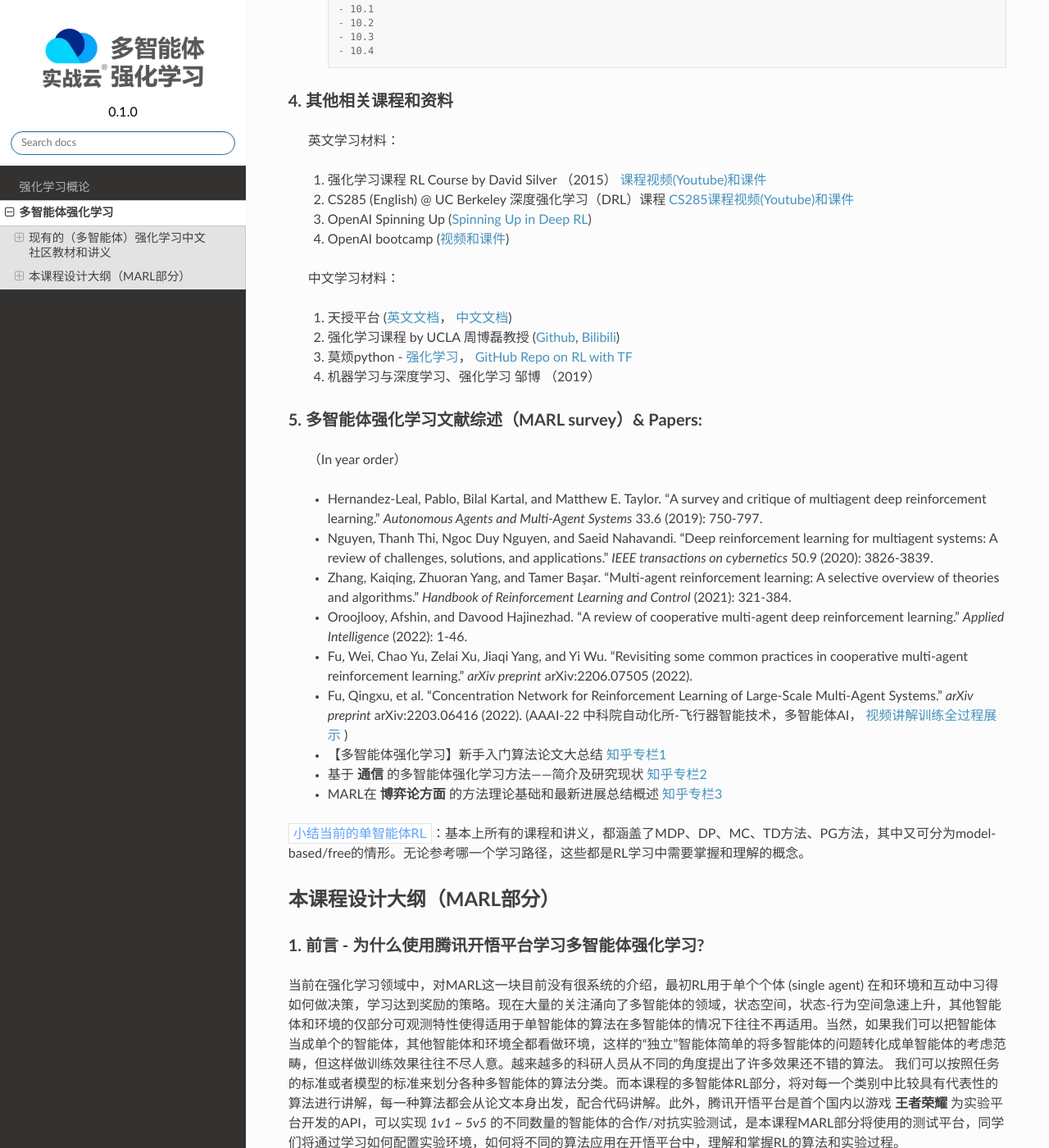
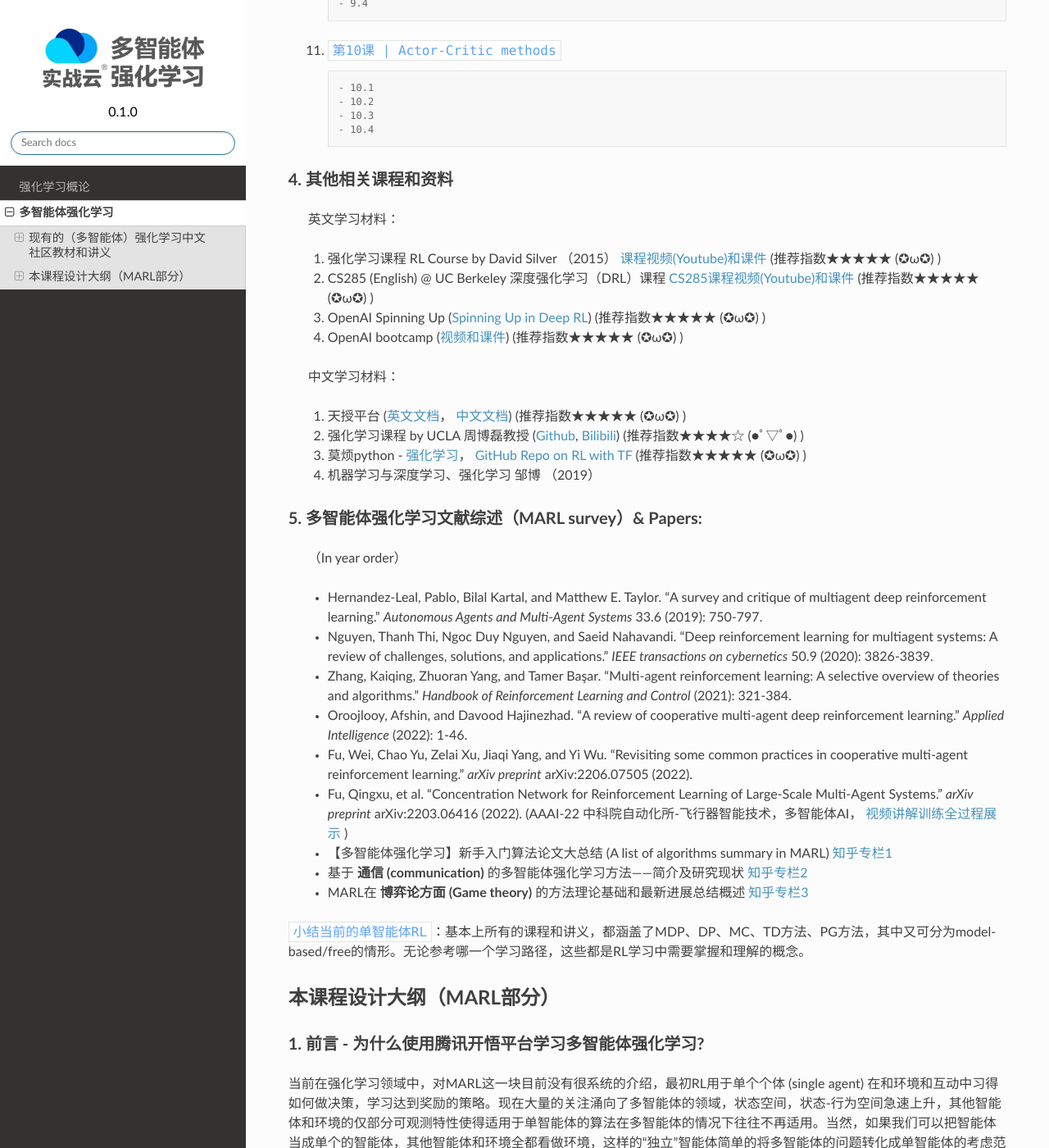
Before and after one commit to subaruclover/MARL_AI_outline, a Sphinx documentation site: the page built from docs/source/intro.rst, in a window 1280 px wide and 1400 px high, scrolled down 5380 px. Shown: the whole window at 82% size. Built offline with Sphinx 7.4.7 and the Read the Docs theme 2.0.0, drawn with Linux system fonts in a browser that asks for light colours; formulas are drawn with MathJax 3; pages that are not in the unit, such as notebooks, are missing from menus; a script that is not in the unit is left out; some of the changed text lies outside the part shown.

Commit message:
add some links, notes

```diff
--- a/docs/source/intro.rst
+++ b/docs/source/intro.rst
@@ -6,7 +6,7 @@
 现有的（多智能体）强化学习中文社区教材和讲义
 --------------------------------------------
 
-**Let's 站在前人的肩膀上**
+**Let's 站在前人的肩膀上 standing on the shoulders of giants**
 
 .. _marl_material:
 
@@ -17,9 +17,11 @@
 
     .. `链接 <http://rlchina.org/>`_
 
-    UCL 汪军教授《Multi-agent AI》课程（中文字幕）Bilibili：
+    UCL 汪军教授《 **Multi-agent AI** 》课程 (中文字幕) Bilibili：
 
-    `Multi-agent AI - 视频链接 <https://www.bilibili.com/video/BV1fz4y1S72S?p=1&vd_source=38b5017372fe991e5b7e30cb941ee82c>`_
+    (Lectures in English, subtitles in Chinese)
+
+    `Multi-agent AI - 视频链接 Video <https://www.bilibili.com/video/BV1fz4y1S72S?p=1&vd_source=38b5017372fe991e5b7e30cb941ee82c>`_
 
     Multi-agent AI 课程简介（侧重多智能体）：
 
@@ -145,16 +147,17 @@
 
 3. 西湖大学 (课本、视频) 赵世钰教授团队，飞行器控制领域
 ^^^^^^^^^^^^^^^^^^^^^^^^^^^^^^^^^^^^^^^^^^^^^^^^^^^^^^^^^
+    **Mathmatical Foundation of Reinforcement Learning**
 
     《强化学习的数学原理》（从零开始透彻理解强化学习）侧重从数学基础推导出发，从零基础开始介绍强化学习，并配套对应的书籍(不断更新中)和视频课程讲解，推荐没有 **强化学习基础** 同学学习。每周一/二更新，线上线下同步，预计2022年年底前更新完毕。
 
-    ``链接`` `书籍和课件链接 <https://github.com/MathFoundationRL/Book-Mathmatical-Foundation-of-Reinforcement-Learning>`_ (推荐指数★★★★★ (✪ω✪) )
+    ``链接`` `书籍和课件链接 Book and slides <https://github.com/MathFoundationRL/Book-Mathmatical-Foundation-of-Reinforcement-Learning>`_ (推荐指数★★★★★ (✪ω✪) )
 
     课程视频（中文）Bilibili 和 Youtube频道：
 
     `Bilibili 视频链接 <https://space.bilibili.com/2044042934>`_
 
-    `Youtube频道视频链接 <https://www.youtube.com/channel/UCztGtS5YYiNv8x3pj9hLVgg/playlists>`_
+    `Youtube Channel <https://www.youtube.com/channel/UCztGtS5YYiNv8x3pj9hLVgg/playlists>`_
 
     课程大纲
 
@@ -248,28 +251,28 @@
 
     英文学习材料：
 
-    #. 强化学习课程 RL Course by David Silver （2015） `课程视频(Youtube)和课件 <https://www.davidsilver.uk/teaching/>`_
+    #. 强化学习课程 RL Course by David Silver （2015） `课程视频(Youtube)和课件 <https://www.davidsilver.uk/teaching/>`_ (推荐指数★★★★★ (✪ω✪) )
 
-    #. CS285 (English) @ UC Berkeley 深度强化学习（DRL）课程 `CS285课程视频(Youtube)和课件 <http://rail.eecs.berkeley.edu/deeprlcourse/>`_
+    #. CS285 (English) @ UC Berkeley 深度强化学习（DRL）课程 `CS285课程视频(Youtube)和课件 <http://rail.eecs.berkeley.edu/deeprlcourse/>`_ (推荐指数★★★★★ (✪ω✪) )
 
-    #. OpenAI Spinning Up (`Spinning Up in Deep RL <https://spinningup.openai.com/en/latest/>`_)
+    #. OpenAI Spinning Up (`Spinning Up in Deep RL <https://spinningup.openai.com/en/latest/>`_) (推荐指数★★★★★ (✪ω✪) )
 
-    #. OpenAI bootcamp (`视频和课件 <https://sites.google.com/view/deep-rl-bootcamp/lectures>`_)
+    #. OpenAI bootcamp (`视频和课件 <https://sites.google.com/view/deep-rl-bootcamp/lectures>`_) (推荐指数★★★★★ (✪ω✪) )
 
     中文学习材料：
 
-    #. 天授平台 (`英文文档 <https://tianshou.readthedocs.io/en/master/>`_， `中文文档 <https://tianshou.readthedocs.io/zh/master/>`_)
+    #. 天授平台 (`英文文档 <https://tianshou.readthedocs.io/en/master/>`_， `中文文档 <https://tianshou.readthedocs.io/zh/master/>`_) (推荐指数★★★★★ (✪ω✪) )
 
-    #. 强化学习课程 by UCLA 周博磊教授 (`Github <https://github.com/zhoubolei/introRL>`_, `Bilibili <https://space.bilibili.com/511221970/channel/seriesdetail?sid=764099&ctype=0>`_)
+    #. 强化学习课程 by UCLA 周博磊教授 (`Github <https://github.com/zhoubolei/introRL>`_, `Bilibili <https://space.bilibili.com/511221970/channel/seriesdetail?sid=764099&ctype=0>`_) (推荐指数★★★★☆ (●ﾟ▽ﾟ●) )
 
-    #. 莫烦python - `强化学习 <https://mofanpy.com/tutorials/machine-learning/reinforcement-learning/>`_， `GitHub Repo on RL with TF <https://github.com/MorvanZhou/Reinforcement-learning-with-tensorflow>`_
+    #. 莫烦python - `强化学习 <https://mofanpy.com/tutorials/machine-learning/reinforcement-learning/>`_， `GitHub Repo on RL with TF <https://github.com/MorvanZhou/Reinforcement-learning-with-tensorflow>`_ (推荐指数★★★★★ (✪ω✪) )
 
     #. 机器学习与深度学习、强化学习 邹博 （2019）
 
 .. _marl_material5:
 
 5. **多智能体强化学习文献综述（MARL survey）& Papers:**
-^^^^^^^^^^^^^^^^^^^^^^^^^^^^^^^^^^^^^^^^^^^^^^^^^^^^^^^^^^^^^^
+^^^^^^^^^^^^^^^^^^^^^^^^^^^^^^^^^^^^^^^^^^^^^^^^^^^^^^^^^
 
     （In year order）
 
@@ -286,11 +289,11 @@
     * Fu, Qingxu, et al. "Concentration Network for Reinforcement Learning of Large-Scale Multi-Agent Systems." *arXiv preprint* arXiv:2203.06416 (2022).  (AAAI-22 中科院自动化所-飞行器智能技术，多智能体AI， `视频讲解训练全过程展示 <https://www.bilibili.com/video/BV1vF411M7N9?share_source=copy_web&vd_source=3a42fd9dcf75064acaf3ec0f8218e373>`_ )
 
 
-    * 【多智能体强化学习】新手入门算法论文大总结 `知乎专栏1 <https://zhuanlan.zhihu.com/p/432241482>`_
+    * 【多智能体强化学习】新手入门算法论文大总结 (A list of algorithms summary in MARL) `知乎专栏1 <https://zhuanlan.zhihu.com/p/432241482>`_
 
-    * 基于 **通信** 的多智能体强化学习方法——简介及研究现状 `知乎专栏2 <https://zhuanlan.zhihu.com/p/421098367>`_
+    * 基于 **通信 (communication)** 的多智能体强化学习方法——简介及研究现状 `知乎专栏2 <https://zhuanlan.zhihu.com/p/421098367>`_
 
-    * MARL在 **博弈论方面** 的方法理论基础和最新进展总结概述 `知乎专栏3 <https://zhuanlan.zhihu.com/p/511141230>`_
+    * MARL在 **博弈论方面 (Game theory)** 的方法理论基础和最新进展总结概述 `知乎专栏3 <https://zhuanlan.zhihu.com/p/511141230>`_
 
 
     .. RL 溯源，分支 -> control theory, neuroscience (old paper)
@@ -311,6 +314,8 @@
 
 当前在强化学习领域中，对MARL这一块目前没有很系统的介绍，最初RL用于单个个体 (single agent) 在和环境和互动中习得如何做决策，学习达到奖励的策略。现在大量的关注涌向了多智能体的领域，状态空间，状态-行为空间急速上升，其他智能体和环境的仅部分可观测特性使得适用于单智能体的算法在多智能体的情况下往往不再适用。当然，如果我们可以把智能体当成单个的智能体，其他智能体和环境全都看做环境，这样的“独立”智能体简单的将多智能体的问题转化成单智能体的考虑范畴，但这样做训练效果往往不尽人意。越来越多的科研人员从不同的角度提出了许多效果还不错的算法。
 我们可以按照任务的标准或者模型的标准来划分各种多智能体的算法分类。而本课程的多智能体RL部分，将对每一个类别中比较具有代表性的算法进行讲解，每一种算法都会从论文本身出发，配合代码讲解。此外，腾讯开悟平台是首个国内以游戏 **王者荣耀** 为实验平台开发的API，可以实现 *1v1 ~ 5v5* 的不同数量的智能体的合作/对抗实验测试，是本课程MARL部分将使用的测试平台，同学们将通过学习如何配置实验环境，如何将不同的算法应用在开悟平台中，理解和掌握RL的算法和实验过程。
+
+.. https://www.youtube.com/watch?v=qgb0gyrpiGk introdcution MARL
 
 .. 分类 advantage function, baselines, COMA, MAAC, SAC, QMIX, VDN
 
@@ -340,7 +345,7 @@
     基于学习范式（Based on Learning Paradigms）的分类
 
     #. 独立学习，共享策略
-    #. 独立学习，独立策略（
+    #. 独立学习，独立策略
     #. 独立学习，同一个group中的共享策略
     #. 一个中央控制器控制所有agents；智能体之间随时可以交换信息（通过中央控制器）。这里的信息可以根据分类方法2来定义
     #. 集中式学习分散式执行（CTDE）；只有在训练阶段，agents可以交换信息，在执行阶段，独立行动
```
Also changed, not shown: other parts of docs/source/intro.rst (+2 -2 lines).
